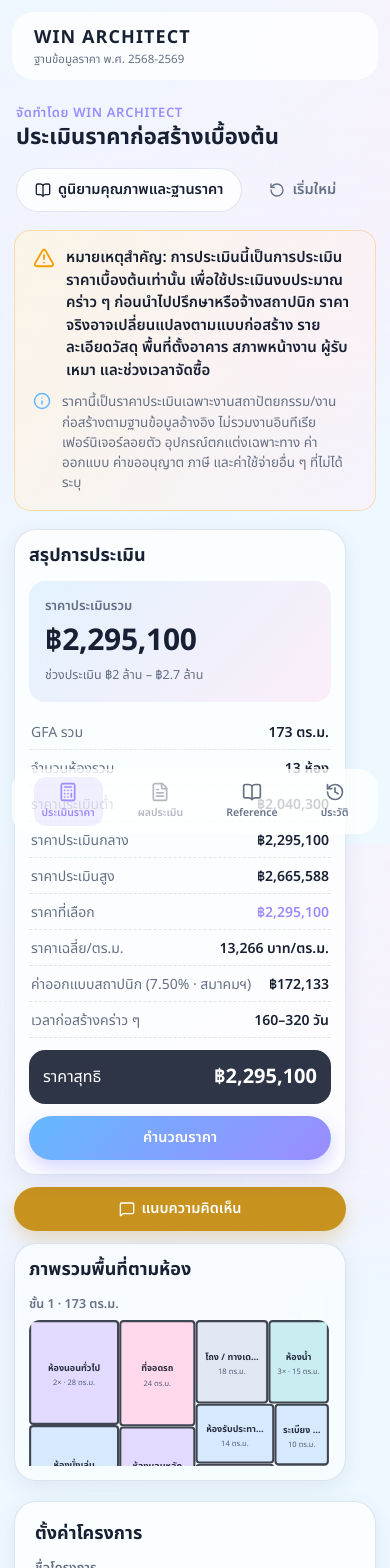
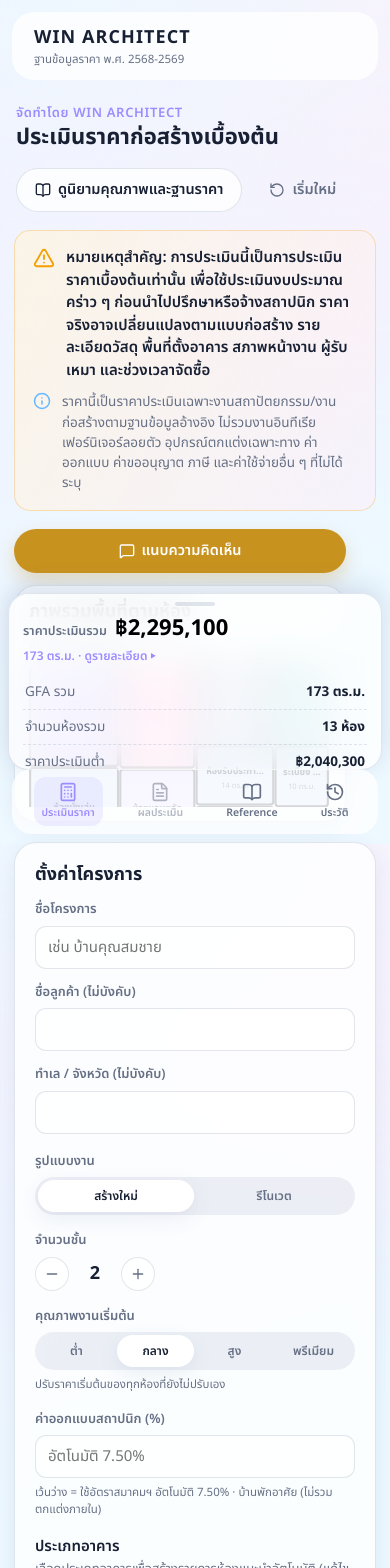
Before and after one commit to PirawitSukhaneskul/win-architect-estimator, a React (Vite) app: page / in a window 390 px wide. Shown: the top 1568 px of the page. Built offline with nearby package versions, Linux system fonts and the light colour scheme; a web font is replaced by a local one.

Commit message:
Mobile UI: fixed collapsible summary sheet, dropdown room inputs, 4th quality tier, footer links

```diff
--- a/src/components/CreditFooter.tsx
+++ b/src/components/CreditFooter.tsx
@@ -1,4 +1,3 @@
-import { Facebook, Globe, Linkedin, Mail } from "lucide-react";
 import {
   BRAND,
   CONTACT_EMAIL,
@@ -10,6 +9,32 @@ import {
   SOURCE_URL,
 } from "../data/disclaimers";
 
+// Inline brand/contact icons (lucide-react in this project has no brand icons).
+const icons = {
+  portfolio: (
+    <svg viewBox="0 0 24 24" width="16" height="16" fill="none" stroke="currentColor" strokeWidth="2" strokeLinecap="round" strokeLinejoin="round" aria-hidden="true">
+      <circle cx="12" cy="12" r="9" />
+      <path d="M3 12h18M12 3c2.5 2.6 2.5 15.4 0 18M12 3c-2.5 2.6-2.5 15.4 0 18" />
+    </svg>
+  ),
+  linkedin: (
+    <svg viewBox="0 0 24 24" width="16" height="16" fill="currentColor" aria-hidden="true">
+      <path d="M6.94 5a2 2 0 1 1-4 0 2 2 0 0 1 4 0zM3.2 8.5h3.5V21H3.2V8.5zM9.5 8.5h3.35v1.7h.05c.47-.9 1.6-1.85 3.3-1.85 3.5 0 4.15 2.3 4.15 5.3V21h-3.5v-5.5c0-1.3 0-3-1.85-3s-2.1 1.44-2.1 2.9V21H9.5V8.5z" />
+    </svg>
+  ),
+  facebook: (
+    <svg viewBox="0 0 24 24" width="16" height="16" fill="currentColor" aria-hidden="true">
+      <path d="M22 12a10 10 0 1 0-11.6 9.9v-7H7.9V12h2.5V9.8c0-2.47 1.47-3.84 3.72-3.84 1.08 0 2.2.2 2.2.2v2.42h-1.24c-1.22 0-1.6.76-1.6 1.54V12h2.72l-.44 2.9h-2.28v7A10 10 0 0 0 22 12z" />
+    </svg>
+  ),
+  email: (
+    <svg viewBox="0 0 24 24" width="16" height="16" fill="none" stroke="currentColor" strokeWidth="2" strokeLinecap="round" strokeLinejoin="round" aria-hidden="true">
+      <rect x="3" y="5" width="18" height="14" rx="2" />
+      <path d="m3 7 9 6 9-6" />
+    </svg>
+  ),
+};
+
 export function CreditFooter() {
   return (
     <footer className="credit-footer">
@@ -18,16 +43,16 @@ export function CreditFooter() {
 
       <nav className="credit-links" aria-label="ช่องทางติดต่อ WIN ARCHITECT">
         <a className="credit-link" href={PORTFOLIO_URL} target="_blank" rel="noreferrer">
-          <Globe size={16} /> Portfolio
+          {icons.portfolio} Portfolio
         </a>
         <a className="credit-link" href={LINKEDIN_URL} target="_blank" rel="noreferrer">
-          <Linkedin size={16} /> LinkedIn
+          {icons.linkedin} LinkedIn
         </a>
         <a className="credit-link" href={FB_PAGE_URL} target="_blank" rel="noreferrer">
-          <Facebook size={16} /> Facebook
+          {icons.facebook} Facebook
         </a>
         <a className="credit-link" href={`mailto:${CONTACT_EMAIL}`}>
-          <Mail size={16} /> Email
+          {icons.email} Email
         </a>
       </nav>
 
--- a/src/components/EstimatorPage.tsx
+++ b/src/components/EstimatorPage.tsx
@@ -8,6 +8,7 @@ import { RoomEstimateTable } from "./RoomEstimateTable";
 import { LiveSummaryPanel } from "./LiveSummaryPanel";
 import { SpatialBlockPreview } from "./SpatialBlockPreview";
 import { FeedbackButton } from "./FeedbackButton";
+import { MobileSummaryBar } from "./MobileSummaryBar";
 import { BRAND } from "../data/disclaimers";
 
 export function EstimatorPage({
@@ -64,6 +65,8 @@ export function EstimatorPage({
           </div>
         </aside>
       </div>
+
+      <MobileSummaryBar onCalculate={onCalculate} />
     </div>
   );
 }
--- /dev/null
+++ b/src/components/MobileSummaryBar.tsx
@@ -0,0 +1,96 @@
+import { useState } from "react";
+import { useStore } from "../state/store";
+import { computeEstimate } from "../lib/calc";
+import { estimateArchitectFee, estimateConstructionDuration } from "../lib/planning";
+import {
+  formatArea,
+  formatBaht,
+  formatBahtCompact,
+  formatNumber,
+  formatRatePerSqm,
+} from "../lib/format";
+
+/**
+ * Mobile-only fixed bottom sheet showing the live summary.
+ * Collapsed it takes ~20% of the screen (total + calculate button);
+ * tapping the handle expands it to show the full breakdown.
+ */
+export function MobileSummaryBar({ onCalculate }: { onCalculate: () => void }) {
+  const { state } = useStore();
+  const c = computeEstimate(state);
+  const fee = estimateArchitectFee(state, c);
+  const duration = estimateConstructionDuration(state, c);
+  const [open, setOpen] = useState(false);
+  const canCalculate = c.gfa > 0;
+  const isRenovation = state.info.mode === "renovation";
+
+  return (
+    <div className={`mobile-summary ${open ? "is-open" : ""}`}>
+      <button
+        type="button"
+        className="ms-handle"
+        aria-expanded={open}
+        onClick={() => setOpen((o) => !o)}
+      >
+        <span className="ms-grip" />
+        <span className="ms-head">
+          <span className="ms-label">ราคาประเมินรวม</span>
+          <strong className="ms-total">{formatBaht(c.grandTotal)}</strong>
+        </span>
+        <span className="ms-sub">
+          {formatArea(c.gfa)} · {open ? "ย่อ ▾" : "ดูรายละเอียด ▸"}
+        </span>
+      </button>
+
+      <div className="ms-body">
+        <MsRow label="GFA รวม" value={formatArea(c.gfa)} />
+        <MsRow label="จำนวนห้องรวม" value={`${formatNumber(c.roomCount)} ห้อง`} />
+        <MsRow label="ราคาประเมินต่ำ" value={formatBaht(c.subtotalLow)} />
+        <MsRow label="ราคาประเมินสูง" value={formatBaht(c.subtotalHigh)} />
+        <MsRow label="ราคาที่เลือก" value={formatBaht(c.selectedSubtotal)} emphasize />
+        {isRenovation && c.renovationExtra > 0 && (
+          <MsRow label="ค่าเสี่ยง/รีโนเวต" value={formatBaht(c.renovationExtra)} />
+        )}
+        {isRenovation && c.demolitionExtra > 0 && (
+          <MsRow label="ค่ารื้อถอน" value={formatBaht(c.demolitionExtra)} />
+        )}
+        <MsRow label="ราคาเฉลี่ย/ตร.ม." value={c.gfa > 0 ? formatRatePerSqm(c.costPerSqm) : "-"} />
+        <MsRow
+          label={`ค่าออกแบบสถาปนิก (${fee.effectivePercent.toFixed(2)}%)`}
+          value={formatBahtCompact(fee.fee)}
+        />
+        <MsRow
+          label="เวลาก่อสร้างคร่าว ๆ"
+          value={`${formatNumber(duration.lowDays)}–${formatNumber(duration.highDays)} วัน`}
+        />
+      </div>
+
+      <button
+        type="button"
+        className="btn-primary btn-block ms-cta"
+        onClick={onCalculate}
+        disabled={!canCalculate}
+      >
+        คำนวณราคา
+      </button>
+      {!canCalculate && <p className="ms-warn">เพิ่มห้องและระบุพื้นที่ให้มากกว่า 0 เพื่อคำนวณ</p>}
+    </div>
+  );
+}
+
+function MsRow({
+  label,
+  value,
+  emphasize,
+}: {
+  label: string;
+  value: string;
+  emphasize?: boolean;
+}) {
+  return (
+    <div className={`ms-row ${emphasize ? "is-emphasize" : ""}`}>
+      <span>{label}</span>
+      <strong>{value}</strong>
+    </div>
+  );
+}
--- a/src/components/ProjectSetupPanel.tsx
+++ b/src/components/ProjectSetupPanel.tsx
@@ -81,9 +81,10 @@ export function ProjectSetupPanel() {
             value={info.defaultQuality}
             onChange={(v) => applyGlobalQuality(v)}
             options={[
-              { value: "low", label: "ราคาต่ำ" },
-              { value: "mid", label: "ปานกลาง" },
-              { value: "high", label: "ราคาสูง" },
+              { value: "low", label: "ต่ำ" },
+              { value: "mid", label: "กลาง" },
+              { value: "high", label: "สูง" },
+              { value: "premium", label: "พรีเมียม" },
             ]}
           />
         </Field>
--- a/src/components/RoomEstimateRow.tsx
+++ b/src/components/RoomEstimateRow.tsx
@@ -8,6 +8,14 @@ import { categoryMeta, categoryOrder } from "../data/categories";
 import { formatArea, formatBaht } from "../lib/format";
 import { NumberInput, SegmentedControl, IconButton } from "./primitives";
 import { PriceRangeSlider } from "./PriceRangeSlider";
+import { useIsMobile } from "../lib/useIsMobile";
+
+const QUALITY_OPTIONS: { value: QualityLevel; label: string }[] = [
+  { value: "low", label: "ราคาต่ำ" },
+  { value: "mid", label: "ปานกลาง" },
+  { value: "high", label: "ราคาสูง" },
+  { value: "premium", label: "พรีเมียม / พิเศษ" },
+];
 
 export function RoomEstimateRow({
   room,
@@ -19,6 +27,7 @@ export function RoomEstimateRow({
   floors: number;
 }) {
   const { updateRoom, duplicateRoom, removeRoom } = useStore();
+  const isMobile = useIsMobile();
   const comp = computeRoom(room);
   const rateItem = rateItemsById[room.rateItemId];
 
@@ -78,6 +87,19 @@ export function RoomEstimateRow({
 
         <label className="mini-field">
           <span>จำนวน</span>
+          {isMobile ? (
+            <select
+              value={room.quantity}
+              aria-label="จำนวนห้อง"
+              onChange={(e) => updateRoom(room.id, { quantity: Number(e.target.value) })}
+            >
+              {Array.from({ length: 50 }, (_, i) => i + 1).map((n) => (
+                <option key={n} value={n}>
+                  {n} ห้อง
+                </option>
+              ))}
+            </select>
+          ) : (
             <NumberInput
               value={room.quantity}
               min={1}
@@ -85,6 +107,7 @@ export function RoomEstimateRow({
               invalid={qtyInvalid}
               onChange={(v) => updateRoom(room.id, { quantity: v })}
             />
+          )}
         </label>
 
         <label className="mini-field">
@@ -108,6 +131,25 @@ export function RoomEstimateRow({
 
       <div className="room-quality">
         <span className="mini-label">คุณภาพ</span>
+        {isMobile ? (
+          <select
+            className="quality-select"
+            value={room.qualityLabel}
+            aria-label="คุณภาพงานของห้อง"
+            onChange={(e) =>
+              updateRoom(room.id, {
+                qualityLabel: e.target.value as QualityLevel,
+                manualRate: false,
+              })
+            }
+          >
+            {QUALITY_OPTIONS.map((o) => (
+              <option key={o.value} value={o.value}>
+                {o.label}
+              </option>
+            ))}
+          </select>
+        ) : (
           <SegmentedControl<QualityLevel>
             size="sm"
             ariaLabel="คุณภาพงานของห้อง"
@@ -117,8 +159,10 @@ export function RoomEstimateRow({
               { value: "low", label: "ต่ำ" },
               { value: "mid", label: "กลาง" },
               { value: "high", label: "สูง" },
+              { value: "premium", label: "พิเศษ" },
             ]}
           />
+        )}
       </div>
 
       <label className="rate-map-field">
--- a/src/index.css
+++ b/src/index.css
@@ -234,6 +234,11 @@ button:disabled {
   display: none;
 }
 
+/* Mobile fixed summary sheet (hidden on desktop) */
+.mobile-summary {
+  display: none;
+}
+
 /* ---------- Page header ---------- */
 .page-header {
   display: flex;
@@ -1663,7 +1668,114 @@ input[type="range"] {
     justify-content: space-between;
   }
   .app-main {
-    padding: 16px 14px 96px;
+    padding: 16px 14px 220px;
+  }
+
+  /* Desktop summary card is replaced by the fixed mobile sheet */
+  .summary-panel {
+    display: none;
+  }
+
+  .mobile-summary {
+    display: flex;
+    flex-direction: column;
+    position: fixed;
+    left: 8px;
+    right: 8px;
+    bottom: 74px;
+    z-index: 45;
+    padding: 12px 14px 12px;
+    border-radius: 20px;
+    background: var(--glass-strong);
+    backdrop-filter: blur(18px) saturate(140%);
+    -webkit-backdrop-filter: blur(18px) saturate(140%);
+    border: 1px solid var(--line);
+    box-shadow: 0 -6px 24px rgba(80, 100, 150, 0.18);
+    max-height: 21vh;
+    overflow: hidden;
+    transition: max-height 0.28s ease;
+  }
+  .mobile-summary.is-open {
+    max-height: 76vh;
+    overflow-y: auto;
+  }
+  .ms-handle {
+    position: relative;
+    display: flex;
+    flex-direction: column;
+    gap: 2px;
+    border: none;
+    background: transparent;
+    width: 100%;
+    padding: 6px 0 4px;
+    text-align: left;
+    cursor: pointer;
+  }
+  .ms-grip {
+    position: absolute;
+    top: -4px;
+    left: 50%;
+    transform: translateX(-50%);
+    width: 40px;
+    height: 4px;
+    border-radius: 2px;
+    background: var(--line);
+  }
+  .ms-head {
+    display: flex;
+    align-items: baseline;
+    justify-content: space-between;
+    gap: 8px;
+  }
+  .ms-label {
+    font-size: 12.5px;
+    color: var(--muted);
+    font-weight: 600;
+  }
+  .ms-total {
+    font-size: 22px;
+    font-weight: 700;
+  }
+  .ms-sub {
+    font-size: 12px;
+    color: var(--violet);
+    font-weight: 600;
+  }
+  .ms-body {
+    margin: 6px 0 2px;
+  }
+  .ms-row {
+    display: flex;
+    justify-content: space-between;
+    gap: 12px;
+    padding: 7px 2px;
+    font-size: 13.5px;
+    border-bottom: 1px dashed var(--line);
+  }
+  .ms-row span {
+    color: var(--muted);
+  }
+  .ms-row.is-emphasize strong {
+    color: var(--violet);
+  }
+  .ms-cta {
+    margin-top: 10px;
+  }
+  .ms-warn {
+    margin: 6px 0 0;
+    font-size: 12px;
+    color: var(--warning);
+    text-align: center;
+  }
+  .quality-select {
+    width: 100%;
+  }
+  .seg-btn {
+    font-size: 12px;
+    padding: 7px 4px;
+  }
+  .room-grid {
+    gap: 8px;
   }
   .tab-bar {
     display: flex;
--- a/src/lib/grade.ts
+++ b/src/lib/grade.ts
@@ -33,6 +33,10 @@ export function rateForQuality(item: RateItem, quality: QualityLevel): number {
   const b = resolveBounds(item);
   if (quality === "low") return b.low;
   if (quality === "high") return b.high;
+  if (quality === "premium") {
+    // Above the source "high": ~40% of the way toward the premium ceiling.
+    return Math.round(b.high + (b.premiumMax - b.high) * 0.4);
+  }
   return b.mid;
 }
 
--- a/src/lib/report.ts
+++ b/src/lib/report.ts
@@ -11,7 +11,10 @@ import { buildingPresetsById } from "../data/buildingPresets";
 import { categoryMeta } from "../data/categories";
 
 export function qualityLabelTh(q: QualityLevel): string {
-  return q === "low" ? "ราคาต่ำ" : q === "high" ? "ราคาสูง" : "ราคาปานกลาง";
+  if (q === "low") return "ราคาต่ำ";
+  if (q === "high") return "ราคาสูง";
+  if (q === "premium") return "พรีเมียม";
+  return "ราคาปานกลาง";
 }
 
 export interface ReportRow {
--- /dev/null
+++ b/src/lib/useIsMobile.ts
@@ -0,0 +1,19 @@
+import { useEffect, useState } from "react";
+
+/** Reactive `max-width` media query hook for mobile-specific UI. */
+export function useIsMobile(maxWidth = 720): boolean {
+  const query = `(max-width:${maxWidth}px)`;
+  const [matches, setMatches] = useState(
+    () => typeof window !== "undefined" && window.matchMedia(query).matches,
+  );
+
+  useEffect(() => {
+    const mq = window.matchMedia(query);
+    const handler = () => setMatches(mq.matches);
+    handler();
+    mq.addEventListener("change", handler);
+    return () => mq.removeEventListener("change", handler);
+  }, [query]);
+
+  return matches;
+}
--- a/src/types.ts
+++ b/src/types.ts
@@ -1,6 +1,6 @@
 // Core domain types for the WIN ARCHITECT construction cost estimator.
 
-export type QualityLevel = "low" | "mid" | "high";
+export type QualityLevel = "low" | "mid" | "high" | "premium";
 export type ProjectMode = "new_build" | "renovation";
 export type RenovationComplexity = "light" | "medium" | "heavy";
 export type MarketBand = "source_low" | "source_mid" | "source_high" | "premium" | "custom";
```
Lines whose indentation alone changed are shown as unchanged.
